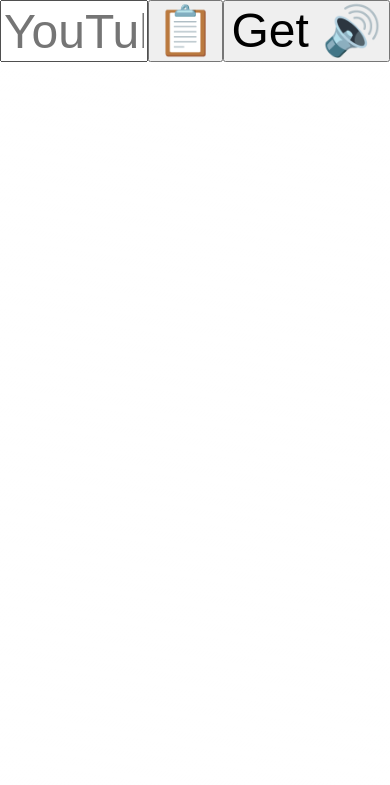
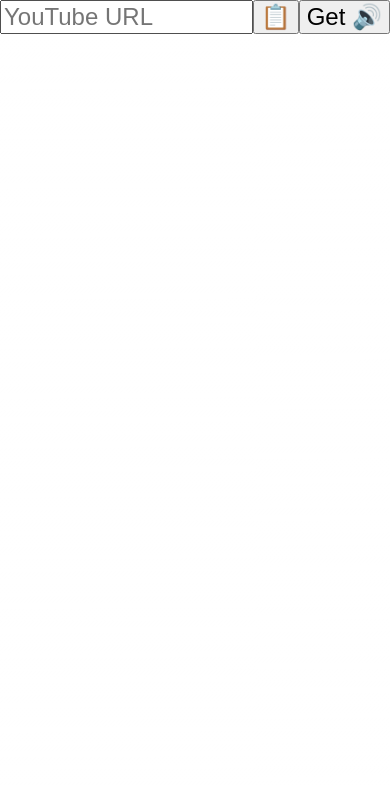
Before and after one commit to bvasiliev/youtube-freemium, a Flask app: page / in a window 390 px wide. Shown: the top 785 px of the page. Run offline with Flask 2, Linux system fonts and the light colour scheme.

Commit message:
css for mobile view

```diff
--- a/templates/index.html
+++ b/templates/index.html
@@ -52,7 +52,7 @@
         width: 100%;
         }
     .inputs {
-        font-size: xxx-large;
+        font-size: x-large;
         }
     #description {
         white-space: pre-wrap;
```
